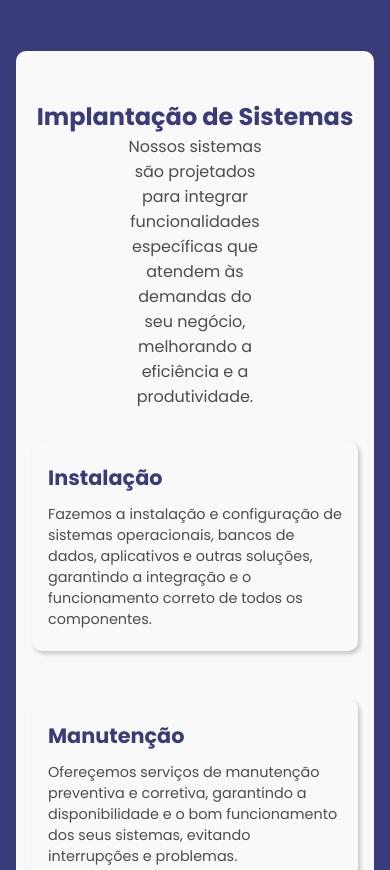
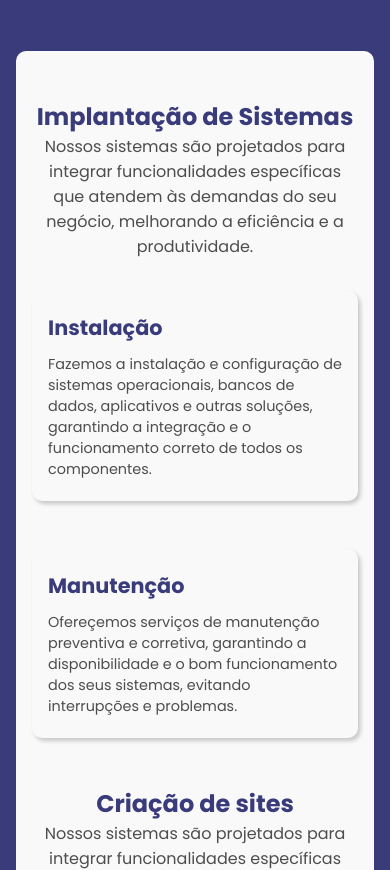
Before and after one commit to Kevinlorrlr/inforservice, a plain HTML site: page pag4/dev.html in a window 390 px wide. Shown: the part 1540-2410 px from the top of the page. Drawn offline with Linux system fonts and the light colour scheme.

Commit message:
readjustment of dev page responsiveness

```diff
--- a/pag4/dev.css
+++ b/pag4/dev.css
@@ -320,6 +320,10 @@
     .container__cabeadas{
         padding: 3rem .7rem;
     }
+
+    .textdev > p {
+        padding: 0;
+    }
 }
 
 @media (max-width: 514px) {
```
